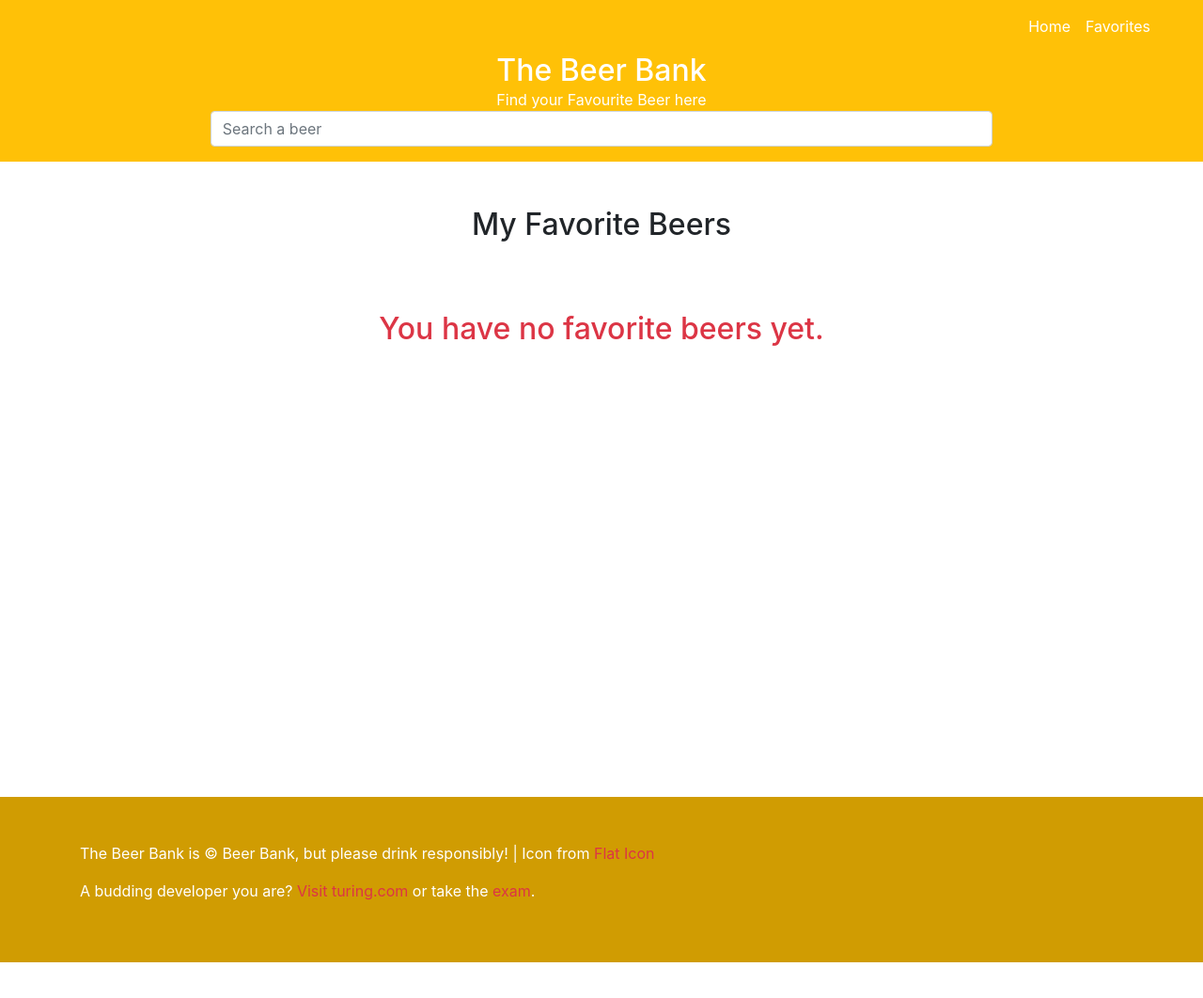
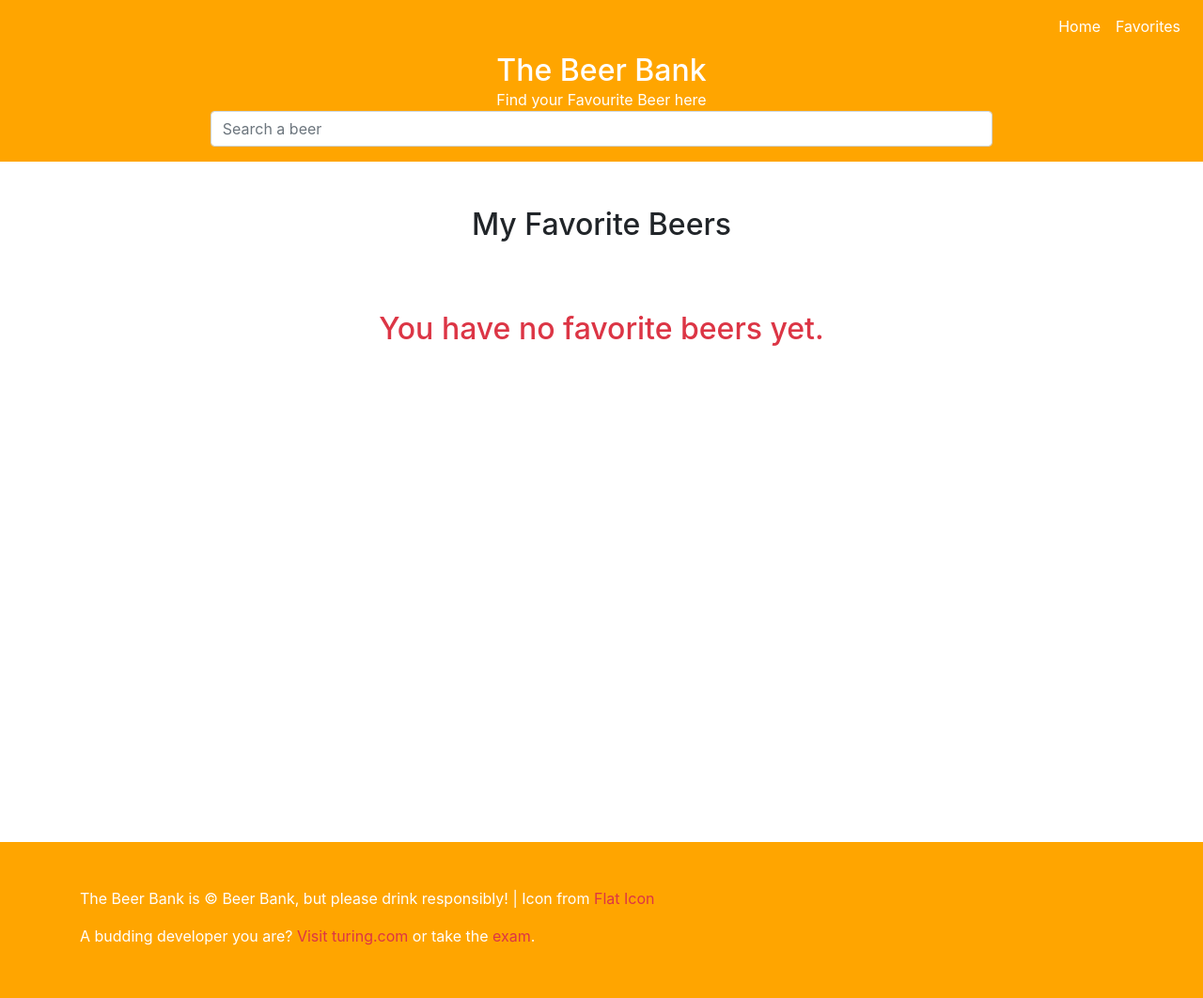
Before and after one commit to brandeth/beer-bank, a Vue app: page /#/favorites in a window 1280 px wide. Shown: the top 1062 px of the page at 94% size. Before the commit the page ends 1024 px from the top, so only its background shows below. Built offline with nearby package versions, Linux system fonts and the light colour scheme.

Commit message:
Fixed issues regarding header

```diff
--- a/src/App.vue
+++ b/src/App.vue
@@ -3,7 +3,7 @@
     <!-- <Navbar :search="search" :beers="beers" @nav-search="modSearch"/> -->
     <router-view style="min-height: 100vh" :beer="beer" :beers="beers" :search="search" :fav="favorites" :addFav="addToFavorites" :removeFav="removeFromFavorites" :toggle="toggleModal" :filteredListMain="filteredListMain" @main-search="modSearch"/>
     <a href="#" id="scroll" style="display: none;"><span></span></a>
-    <footer class="text-muted mt-5 py-5" style="background-color: #d09c02;">
+    <footer class="text-muted mt-5 py-5 bg-orange">
       <div class="container">
         <p class="text-white">The Beer Bank is &copy; Beer Bank, but please drink responsibly! | Icon from <a href="https://flaticon.com" class="text-danger">Flat Icon</a></p>
         <p class="text-white">A budding developer you are? <a href="https://turing.com/" class="text-danger" target="_blank">Visit turing.com</a> or take the <a href="https://turing.ly/" target="_blank" class="text-danger">exam</a>.</p>
--- a/src/assets/style.css
+++ b/src/assets/style.css
@@ -1,3 +1,7 @@
+.bg-orange {
+  background-color: orange !important;
+}
+
 #scroll {
     position:fixed;
     right:10px;
--- a/src/components/Favorites.vue
+++ b/src/components/Favorites.vue
@@ -1,8 +1,8 @@
 <template>
 	<div>
 		<!-- <Navbar /> -->
-		<div class="jumbotron pt-0 pb-3 rounded-0 bg-warning sticky-top">
-	      <nav class="navbar navbar-expand navbar-dark">
+		<div class="jumbotron pt-0 pb-3 rounded-0 bg-orange ">
+	      <nav class="navbar navbar-expand navbar-dark bg-orange fixed-top">
 	        <div class="collapse navbar-collapse" id="navbarsExample02">
 	          <ul class="navbar-nav ml-auto">
 	            <li class="nav-item">
@@ -19,9 +19,9 @@
 	        </div>
 	      </nav>
 
-	      <div class="container">
-	        <h2 class="display-5 text-center my-0 text-white">The Beer Bank</h2>
-	        <p class="text-center my-0 text-white">Find your Favourite Beer here</p>
+	      <div class="container mt-5">
+	        <h2 class="display-5 pt-2 text-center my-0 text-white">The Beer Bank</h2>
+	        <p class="text-center my-0 text-white p-0">Find your Favourite Beer here</p>
 	        <form class="w-75 mx-auto" v-on:submit.prevent>
 	          <div class="form-row">
 	            <div class="col">
--- a/src/components/Index.vue
+++ b/src/components/Index.vue
@@ -1,8 +1,8 @@
 <template>
   <main class="pt-0">
 
-    <div class="jumbotron pt-0 pb-3 rounded-0 bg-warning sticky-top">
-      <nav class="navbar navbar-expand navbar-dark">
+    <div class="jumbotron pt-0 pb-3 rounded-0 bg-orange ">
+      <nav class="navbar navbar-expand navbar-dark bg-orange fixed-top">
         <div class="collapse navbar-collapse" id="navbarsExample02">
           <ul class="navbar-nav ml-auto">
             <li class="nav-item">
@@ -19,8 +19,8 @@
         </div>
       </nav>
 
-      <div class="container">
-        <h2 class="display-5 text-center my-0 text-white">The Beer Bank</h2>
+      <div class="container mt-5">
+        <h2 class="display-5 pt-2 text-center my-0 text-white">The Beer Bank</h2>
         <p class="text-center my-0 text-white">Find your Favourite Beer here</p>
         <form class="w-75 mx-auto" v-on:submit.prevent>
           <div class="form-row">
```
